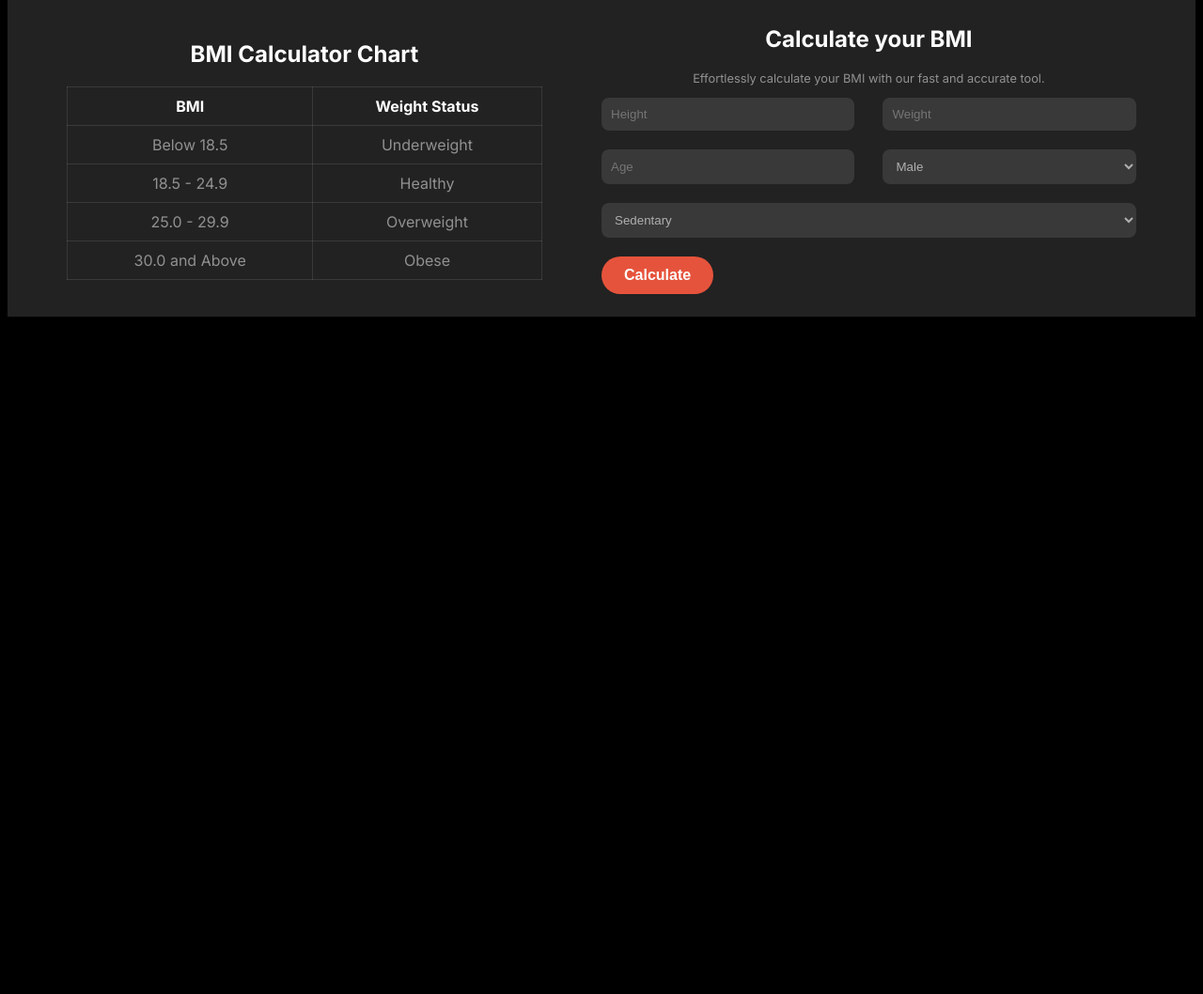
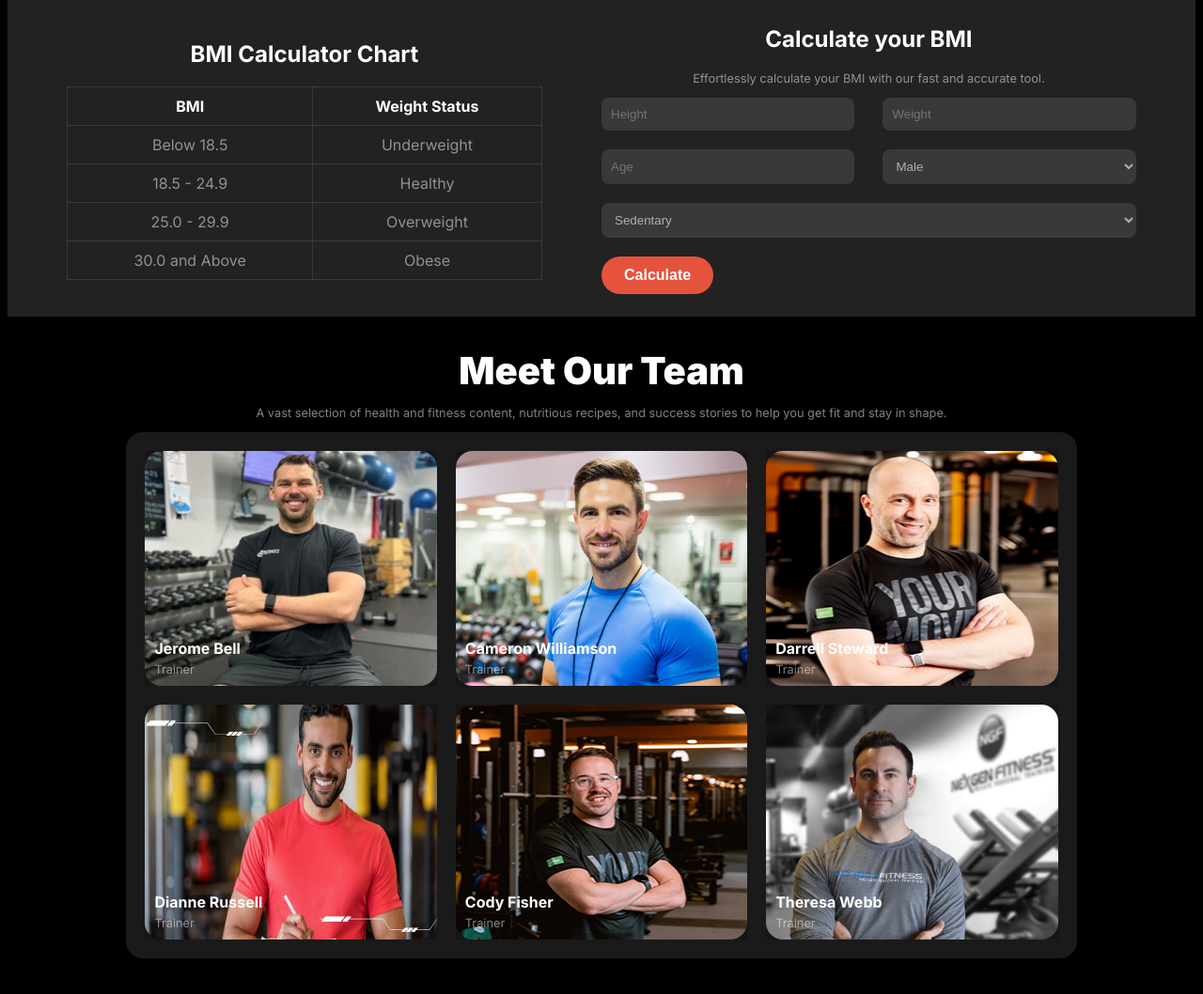
Before and after one commit to Sanim1951/Assignment-2-versatile-ui, a plain HTML site: page index.html in a window 1280 px wide. Shown: the part 1728-2786 px from the top of the page at 94% size. Before the commit the page ends 2073 px from the top, so only its background shows below. Drawn offline with Linux system fonts and the light colour scheme; a web font is replaced by a local one.

Commit message:
added team section

```diff
--- a/index.html
+++ b/index.html
@@ -138,7 +138,7 @@
               <input type="number" id="weight" name="weight" placeholder="Weight"/>
               <input type="number" id="age" name="age" placeholder="Age" />
 
-              <select id="sex" name="sex">
+              <select id="sex" name="sex" class="sex">
                 <option value="male">Male</option>
                 <option value="female">Female</option>
               </select>
@@ -155,6 +155,61 @@
           </div>
         </div>
       </section>
+      <!-- team section start -->
+      <section class="container our-team">
+        <div class="our-team-section">
+          <h2>Meet Our Team</h2>
+          <p>
+            A vast selection of health and fitness content, nutritious recipes,
+            and success stories to help you get fit and stay in shape.
+          </p>
+        </div>
+        <div class="trainers">
+          <div class="trainer-card trainer-row1">
+            <img src="images/trainer1.png" alt="Jerome Bell" />
+            <div class="trainer-info">
+              <h3>Jerome Bell</h3>
+              <p>Trainer</p>
+            </div>
+          </div>
+          <div class="trainer-card">
+            <img src="images/trainer2.png" alt="Cameron Williamson" />
+            <div class="trainer-info">
+              <h3>Cameron Williamson</h3>
+              <p>Trainer</p>
+            </div>
+          </div>
+          <div class="trainer-card">
+            <img src="images/trainer3.png" alt="Darrell Steward" />
+            <div class="trainer-info">
+              <h3>Darrell Steward</h3>
+              <p>Trainer</p>
+            </div>
+          </div>
+          <div class="trainer-card trainer-row2">
+            <img src="images/trainer4.png" alt="Dianne Russell" />
+            <div class="trainer-info">
+              <h3>Dianne Russell</h3>
+              <p>Trainer</p>
+            </div>
+          </div>
+          <div class="trainer-card">
+            <img src="images/trainer5.png" alt="Cody Fisher" />
+            <div class="trainer-info">
+              <h3>Cody Fisher</h3>
+              <p>Trainer</p>
+            </div>
+          </div>
+          <div class="trainer-card">
+            <img src="images/trainer6.png" alt="Theresa Webb" />
+            <div class="trainer-info">
+              <h3>Theresa Webb</h3>
+              <p>Trainer</p>
+            </div>
+          </div>
+        </div>
+      </section>
+      <!-- team section end -->
     </main>
     <footer>
 
--- a/styles/versatile-ui.css
+++ b/styles/versatile-ui.css
@@ -4,12 +4,11 @@
 
 
 
-/* shared styles */
+
 
 body {
   background-color: #000000;
-  /* margin: 0;
-  padding: 0; */
+
   font-family: "Inter", sans-serif;
   color: rgb(255, 255, 255);
 }
@@ -20,7 +19,7 @@ body {
 .hide {
   display: none;
 }
-/* header related styles */
+
 .navbar{
   display: flex;
   justify-content: space-between;
@@ -31,9 +30,7 @@ body {
   font-weight: 800;
   color: rgb(230, 83, 60);
 }
-/* .home{
-    color: rgb(230, 83, 60);
-} */
+
 .navbar1 {
   display: none;
   text-decoration: none;
@@ -141,7 +138,7 @@ nav ul li a:hover {
   left: 35%;
 }
 
-/* habit related styles */
+
 .habit-section {
   text-align: center;
 }
@@ -179,7 +176,7 @@ nav ul li a:hover {
   text-align: center;
 }
 
-/* run related styles */
+
 .run-section {
   display: flex;
   border-radius: 18px;
@@ -296,6 +293,65 @@ form {
 #activity {
   grid-column: span 2;
 }
+/* Our team related style */
+.our-team {
+  margin-bottom: 3rem;
+}
+.our-team-section {
+  text-align: center;
+}
+.our-team-section h2 {
+  color: rgb(255, 255, 255);
+  font-weight: 900;
+  font-size: 2.5rem;
+  margin-bottom: 0.5rem;
+}
+.our-team-section p {
+  color: rgba(255, 255, 255, 0.5);
+  font-size: 0.8rem;
+}
+
+.trainers {
+  display: grid;
+  grid-template-columns: repeat(3, 1fr);
+  background: rgba(255, 255, 255, 0.1);
+  grid-template-rows: repeat(2, 250px);
+  gap: 20px;
+  padding: 20px;
+  border-radius: 18px;
+}
+
+.trainer-card {
+  position: relative;
+  background-color: rgba(0, 0, 0, 0.2);
+}
+
+.trainer-card img {
+  width: 100%;
+  height: 100%;
+  border-radius: 18px;
+}
+
+.trainer-info {
+  position: absolute;
+  bottom: 0;
+  right: 0;
+  left: 0;
+  width: 100%;
+  padding: 10px;
+  color: white;
+}
+
+.trainer-info h3 {
+  margin: 0;
+  font-size: 1rem;
+}
+
+.trainer-info p {
+  margin: 5px 0 0;
+  font-size: 0.8rem;
+  color: rgba(255, 255, 255, 0.5);
+}
 
 
 
@@ -383,4 +439,19 @@ form {
         width: 95%;
         margin: 0;
       }
+      input{
+        width: 80%;
+      }
+      .sex{
+        margin-right: 3%;
+      }
+
+      .trainers {
+        grid-template-columns: 1fr;
+      }
+      .trainer-row1,
+      .trainer-row2 {
+        display: none;
+      }
+
 }
```
